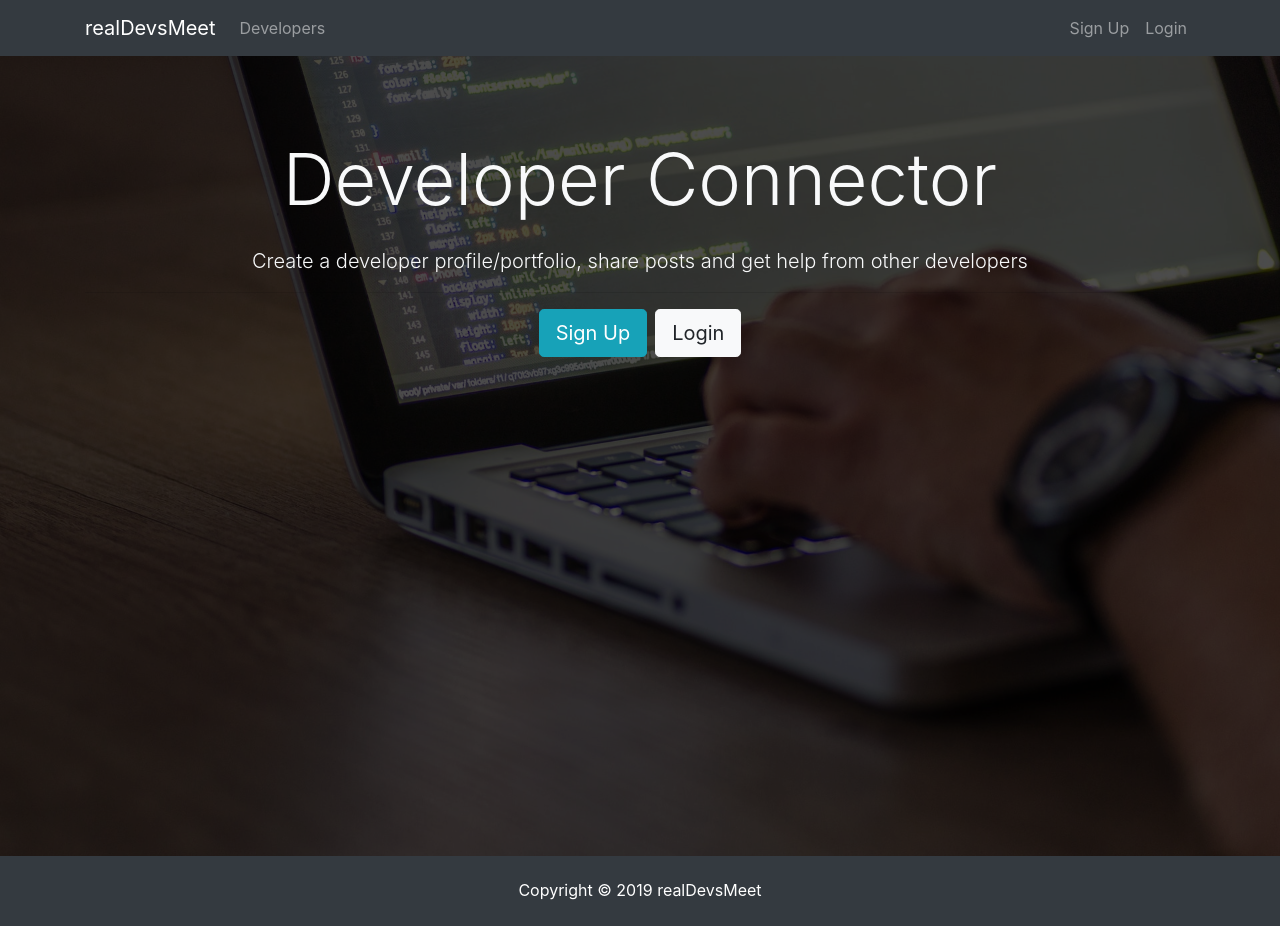
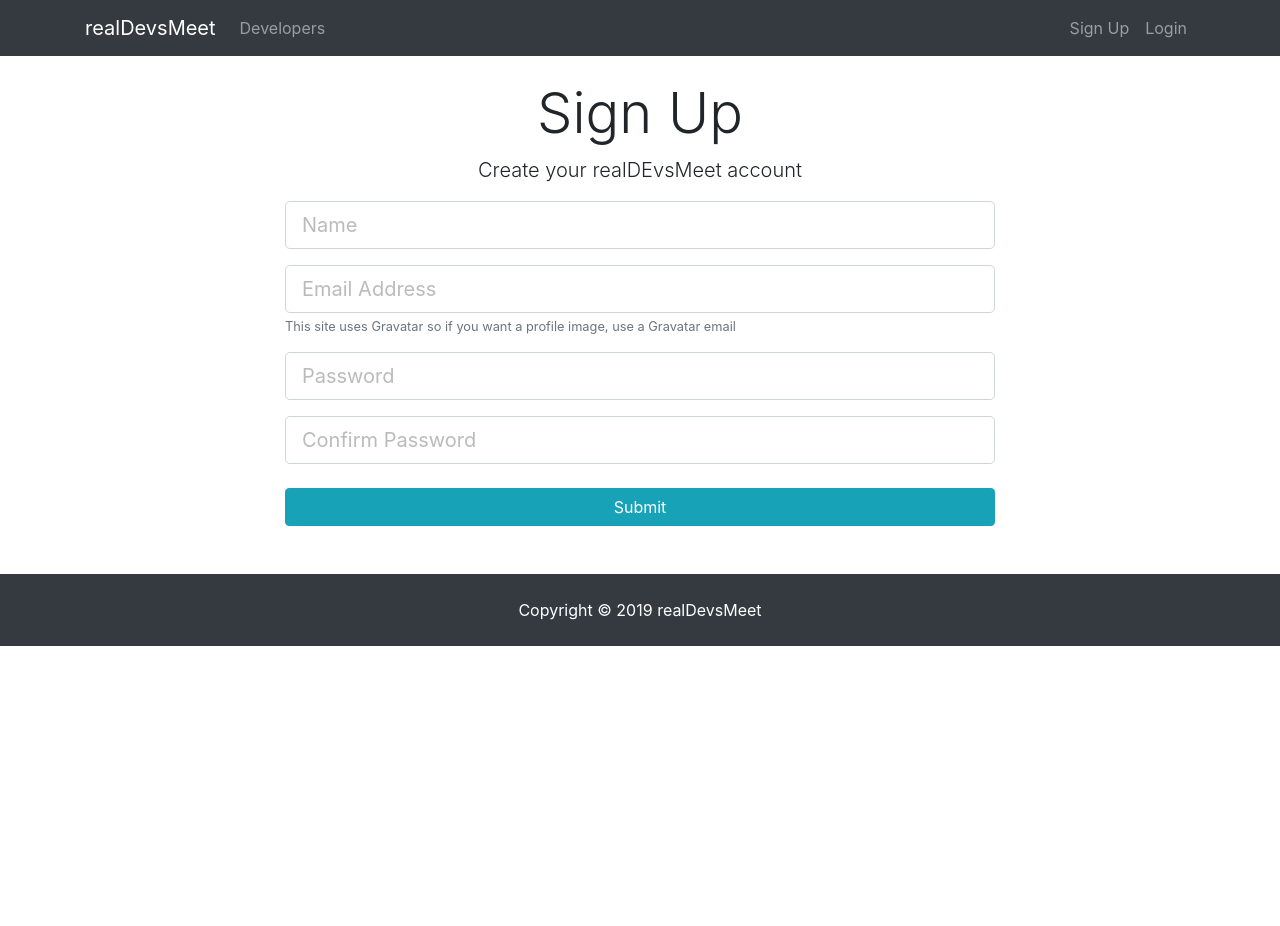
Before and after one commit to kamariapm/MERN-Stack-Social-Network, a React (Create React App) app in the folder client/: page /register in a window 1280 px wide. After the commit the page ends 800 px from the top, so only its background shows below. Built offline with nearby package versions, Linux system fonts and the light colour scheme.

Commit message:
added auth file. added events for register and login pages

```diff
--- a/client/src/App.js
+++ b/client/src/App.js
@@ -1,18 +1,29 @@
 import React, { Component } from "react";
+import { BrowserRouter as Router, Route } from "react-router-dom";
+
 import Navbar from "./components/layout/Navbar";
 import Footer from "./components/layout/Footer";
 import Landing from "./components/layout/Landing";
+import Register from "./components/auth/Register";
+import Login from "./components/auth/Login";
 
 import "./App.css";
 
 class App extends Component {
   render() {
     return (
-      <div className="App">
-        <Navbar />
-        <Landing />
-        <Footer />
-      </div>
+      <Router>
+        <div className="App">
+          <Navbar />
+          {/* if 'exact' is not added, it will show content from multiple pages. Landing page NOT in container so background image will fill screen*/}
+          <Route exact path="/" component={Landing} />
+          <div className="container">
+            <Route exact path="/register" component={Register} />
+            <Route exact path="/login" component={Login} />
+          </div>
+          <Footer />
+        </div>
+      </Router>
     );
   }
 }
--- /dev/null
+++ b/client/src/components/auth/Login.js
@@ -0,0 +1,72 @@
+import React, { Component } from "react";
+
+class Login extends Component {
+  constructor() {
+    super();
+    this.state = {
+      email: "",
+      password: "",
+      errors: {}
+    };
+    //bind "this" so "this" is defined
+    this.onChange = this.onChange.bind(this);
+    this.onSubmit = this.onSubmit.bind(this);
+  }
+
+  onChange(e) {
+    this.setState({ [e.target.name]: e.target.value });
+  }
+
+  onSubmit(e) {
+    e.preventDefault();
+
+    const user = {
+      email: this.state.email,
+      password: this.state.password
+    };
+
+    console.log(user);
+  }
+
+  render() {
+    return (
+      <div className="login">
+        <div className="container">
+          <div className="row">
+            <div className="col-md-8 m-auto">
+              <h1 className="display-4 text-center">Log In</h1>
+              <p className="lead text-center">
+                Sign in to your realDevsMeet account
+              </p>
+              <form onSubmit={this.onSubmit}>
+                <div className="form-group">
+                  <input
+                    type="email"
+                    className="form-control form-control-lg"
+                    placeholder="Email Address"
+                    name="email"
+                    value={this.state.email}
+                    onChange={this.onChange}
+                  />
+                </div>
+                <div className="form-group">
+                  <input
+                    type="password"
+                    className="form-control form-control-lg"
+                    placeholder="Password"
+                    name="password"
+                    value={this.state.password}
+                    onChange={this.onChange}
+                  />
+                </div>
+                <input type="submit" className="btn btn-info btn-block mt-4" />
+              </form>
+            </div>
+          </div>
+        </div>
+      </div>
+    );
+  }
+}
+
+export default Login;
--- /dev/null
+++ b/client/src/components/auth/Register.js
@@ -0,0 +1,101 @@
+import React, { Component } from "react";
+
+class Register extends Component {
+  constructor() {
+    super();
+    this.state = {
+      name: "",
+      email: "",
+      password: "",
+      password2: "",
+      errors: {}
+    };
+    //bind "this" so "this" is defined
+    this.onChange = this.onChange.bind(this);
+    this.onSubmit = this.onSubmit.bind(this);
+  }
+
+  onChange(e) {
+    this.setState({ [e.target.name]: e.target.value });
+  }
+
+  onSubmit(e) {
+    e.preventDefault();
+
+    const newUser = {
+      name: this.state.name,
+      email: this.state.email,
+      password: this.state.password,
+      password2: this.state.password2
+    };
+
+    console.log(newUser);
+  }
+
+  render() {
+    return (
+      // each field needs to have it's own state within the component
+      <div className="register">
+        <div className="container">
+          <div className="row">
+            <div className="col-md-8 m-auto">
+              <h1 className="display-4 text-center">Sign Up</h1>
+              <p className="lead text-center">
+                Create your realDEvsMeet account
+              </p>
+              <form onSubmit={this.onSubmit}>
+                <div className="form-group">
+                  <input
+                    type="text"
+                    className="form-control form-control-lg"
+                    placeholder="Name"
+                    name="name"
+                    value={this.state.name}
+                    onChange={this.onChange}
+                  />
+                </div>
+                <div className="form-group">
+                  <input
+                    type="email"
+                    className="form-control form-control-lg"
+                    placeholder="Email Address"
+                    name="email"
+                    value={this.state.email}
+                    onChange={this.onChange}
+                  />
+                  <small className="form-text text-muted">
+                    This site uses Gravatar so if you want a profile image, use
+                    a Gravatar email
+                  </small>
+                </div>
+                <div className="form-group">
+                  <input
+                    type="password"
+                    className="form-control form-control-lg"
+                    placeholder="Password"
+                    name="password"
+                    value={this.state.password}
+                    onChange={this.onChange}
+                  />
+                </div>
+                <div className="form-group">
+                  <input
+                    type="password"
+                    className="form-control form-control-lg"
+                    placeholder="Confirm Password"
+                    name="password2"
+                    value={this.state.password2}
+                    onChange={this.onChange}
+                  />
+                </div>
+                <input type="submit" className="btn btn-info btn-block mt-4" />
+              </form>
+            </div>
+          </div>
+        </div>
+      </div>
+    );
+  }
+}
+
+export default Register;
--- a/client/src/components/layout/Landing.js
+++ b/client/src/components/layout/Landing.js
@@ -1,4 +1,5 @@
 import React, { Component } from "react";
+import { Link } from "react-router-dom";
 
 class Landing extends Component {
   render() {
@@ -15,12 +16,12 @@ class Landing extends Component {
                   from other developers
                 </p>
                 <hr />
-                <a href="register.html" className="btn btn-lg btn-info mr-2">
+                <Link to="/register" className="btn btn-lg btn-info mr-2">
                   Sign Up
-                </a>
-                <a href="login.html" className="btn btn-lg btn-light">
+                </Link>
+                <Link to="/login" className="btn btn-lg btn-light">
                   Login
-                </a>
+                </Link>
               </div>
             </div>
           </div>
--- a/client/src/components/layout/Navbar.js
+++ b/client/src/components/layout/Navbar.js
@@ -1,4 +1,5 @@
 import React, { Component } from "react";
+import { Link } from "react-router-dom";
 
 class Navbar extends Component {
   //render is a lifecycle method which will "render" whatever is in the {}
@@ -7,9 +8,9 @@ class Navbar extends Component {
     return (
       <nav className="navbar navbar-expand-sm navbar-dark bg-dark mb-4">
         <div className="container">
-          <a className="navbar-brand" href="landing.html">
+          <Link className="navbar-brand" to="/">
             realDevsMeet
-          </a>
+          </Link>
           <button
             className="navbar-toggler"
             type="button"
@@ -22,23 +23,23 @@ class Navbar extends Component {
           <div className="collapse navbar-collapse" id="mobile-nav">
             <ul className="navbar-nav mr-auto">
               <li className="nav-item">
-                <a className="nav-link" href="profiles.html">
+                <Link className="nav-link" to="/profiles">
                   {" "}
                   Developers
-                </a>
+                </Link>
               </li>
             </ul>
 
             <ul className="navbar-nav ml-auto">
               <li className="nav-item">
-                <a className="nav-link" href="register.html">
+                <Link className="nav-link" to="/register">
                   Sign Up
-                </a>
+                </Link>
               </li>
               <li className="nav-item">
-                <a className="nav-link" href="login.html">
+                <Link className="nav-link" to="/login">
                   Login
-                </a>
+                </Link>
               </li>
             </ul>
           </div>
```
